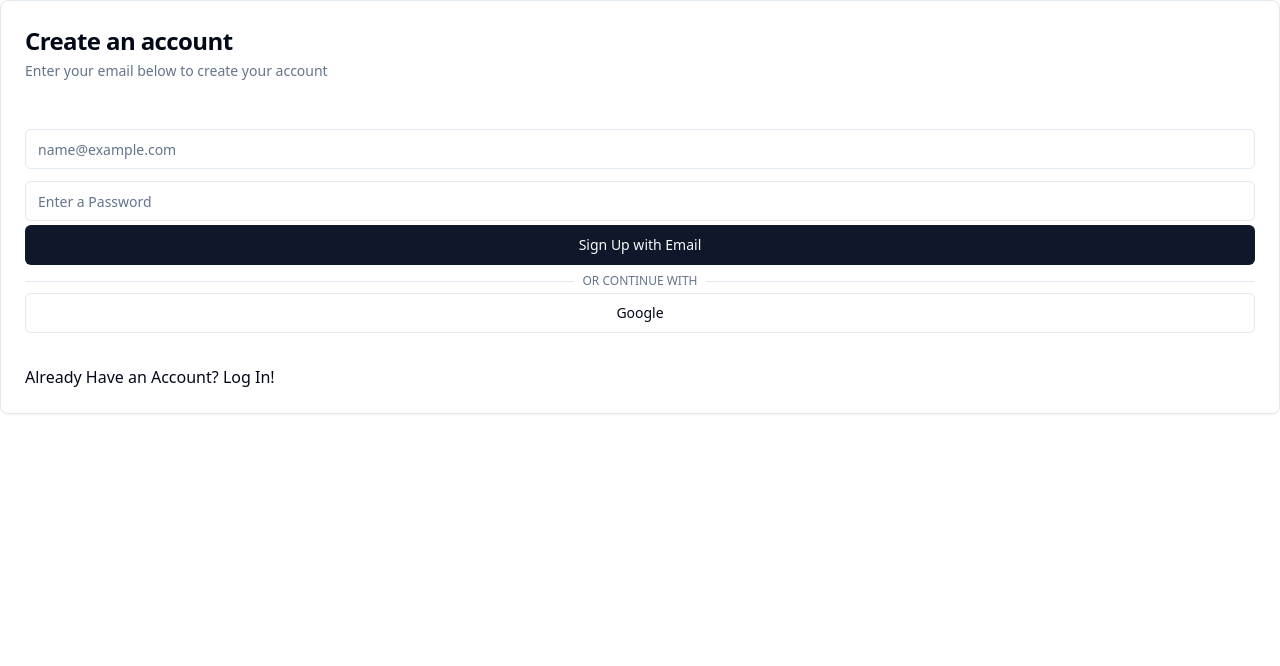
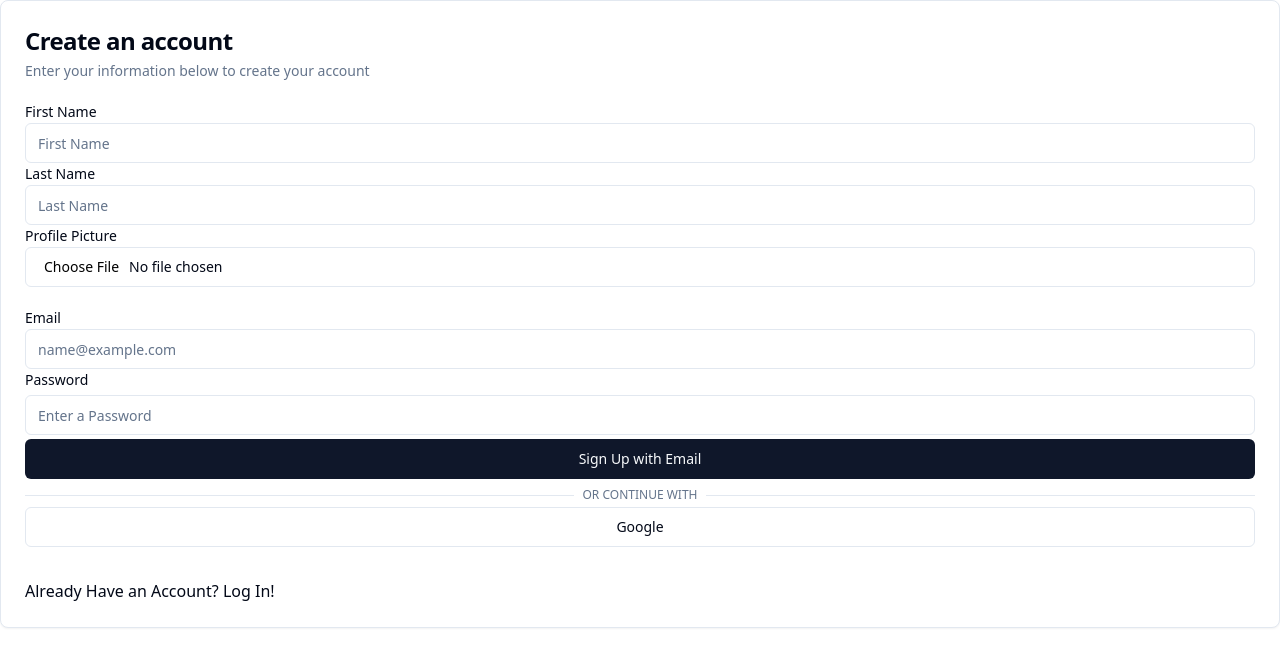
Before and after one commit to Yyassin/doodles, a React (Vite) app in the folder client/: page / in a window 1280 px wide. Both pictures are taken after a click on the button "Need an Account? Sign Up Here!". Shown: the top 666 px of the page. Built offline with nearby package versions, Linux system fonts and the light colour scheme; no server answers; what @radix-ui/themes would draw is missing.

Commit message:
DOO-45: form to input user info before sign up (#26)
* DOO-45: form to input user info before sign up

* added thumbnail, changes to test

```diff
--- a/client/src/components/lib/LogoutButton.tsx
+++ b/client/src/components/lib/LogoutButton.tsx
@@ -3,6 +3,11 @@ import { useAppStore } from '@/stores/AppStore';
 import { getAuth, signOut } from 'firebase/auth';
 import { firebaseApp } from '../../firebaseDB/firebase';
 import { Button } from '@/components/ui/button';
+
+/**
+ * It is the LogOut button component that allows users to log out
+ * @author Zakariyya Almalki
+ */
 
 function logOut() {
   return signOut(getAuth(firebaseApp));
@@ -16,7 +21,7 @@ export default function LogoutButton() {
     setError('');
     try {
       await logOut();
-      setMode('signin');
+      setMode('signin'); // if logout works, bring back to sign in page
     } catch (error: unknown) {
       setError((error as Error).message);
     }
--- a/client/src/views/SignUpPage.tsx
+++ b/client/src/views/SignUpPage.tsx
@@ -16,6 +16,7 @@ import {
   createUserWithEmailAndPassword,
   signInWithPopup,
   GoogleAuthProvider,
+  UserCredential,
 } from 'firebase/auth';
 import { firebaseApp } from '../firebaseDB/firebase';
 import { useAppStore } from '@/stores/AppStore';
@@ -26,20 +27,54 @@ import { useAppStore } from '@/stores/AppStore';
  * @author Zakariyya Almalki
  */
 
-// function that uses firebase sign up method, takes email and pass
-// function is here for ease of testing
-export function signup(email: string, password: string) {
-  return createUserWithEmailAndPassword(getAuth(firebaseApp), email, password);
+export function signup(
+  email: string,
+  password: string,
+  firstName: string,
+  lastName: string,
+  profilePicture: File | null,
+): Promise<UserCredential> {
+  return new Promise(async (resolve, reject) => {
+    const auth = getAuth(firebaseApp);
+    try {
+      const userCredential = await createUserWithEmailAndPassword(
+        auth,
+        email,
+        password,
+      );
+
+      const user = userCredential.user;
+
+      // send the data as a JSON payload:
+      const userData = {
+        email: user.email,
+        password,
+        firstName,
+        lastName,
+        profilePicture,
+        // handle uploading the profile picture to backend
+      };
+      // API call to backend something like axios.post('/api/signup', userData)
+
+      console.log(userData); // to be delete when api call for userdata to backend in written
+      console.log(userCredential);
+      resolve(userCredential);
+    } catch (error: unknown) {
+      reject(error as Error);
+    }
+  });
 }
 
 export default function SignUp() {
   const { setMode } = useAppStore(['setMode']);
   const emailRef = useRef<HTMLInputElement | null>(null);
   const passwordRef = useRef<HTMLInputElement | null>(null);
-  const [loading, setLoading] = useState(false); // State to disable sign up button
-  const [error, setError] = useState(''); // State for error message
+  const firstNameRef = useRef<HTMLInputElement | null>(null);
+  const lastNameRef = useRef<HTMLInputElement | null>(null);
+  const profilePictureRef = useRef<HTMLInputElement | null>(null);
+  const [loading, setLoading] = useState(false);
+  const [error, setError] = useState('');
 
-  // where we handle regular email/pass sign in
   const handleSignUp = async (e: React.MouseEvent<HTMLButtonElement>) => {
     e.preventDefault();
 
@@ -51,6 +86,11 @@ export default function SignUp() {
       await signup(
         emailRef.current?.value ?? '',
         passwordRef.current?.value ?? '',
+        firstNameRef.current?.value ?? '',
+        lastNameRef.current?.value ?? '',
+        profilePictureRef.current?.files
+          ? profilePictureRef.current?.files[0]
+          : null,
       );
       setMode('dashboard'); //bring user to dashboard page if sign in complete
     } catch (error: unknown) {
@@ -65,18 +105,47 @@ export default function SignUp() {
 
     try {
       await signInWithPopup(auth, provider);
+      const userData = {
+        firstname: auth.currentUser?.displayName,
+        avatar: auth.currentUser?.photoURL,
+      };
+      // await axois.post('/api/googleSignUp', userData);  when endpoints are ready, we use them to send info to backend/dB
+      console.log(userData); // to be delete when api call for userdata to backend in written
+
       setMode('dashboard'); //bring user to dashboard page if sign in complete
     } catch (error: unknown) {
       setError((error as Error).message);
     }
   };
 
+  //use filereader to show thumbnail of pic
+  const handleProfilePictureChange = (
+    e: React.ChangeEvent<HTMLInputElement>,
+  ) => {
+    const selectedFile = e.target.files?.[0];
+    if (selectedFile) {
+      // Read the selected file and display it as a thumbnail
+      const reader = new FileReader();
+      reader.onload = (event) => {
+        if (event.target) {
+          const thumbnail = event.target.result;
+          setProfilePictureThumbnail(thumbnail as string);
+        }
+      };
+      reader.readAsDataURL(selectedFile);
+    }
+  };
+
+  const [profilePictureThumbnail, setProfilePictureThumbnail] = useState<
+    string | null
+  >(null);
+
   return (
     <Card>
       <CardHeader className="space-y-1">
         <CardTitle className="text-2xl">Create an account</CardTitle>
         <CardDescription>
-          Enter your email below to create your account
+          Enter your information below to create your account
         </CardDescription>
         {error && ( // Conditional rendering of error message
           <div className="text-red-500 text-center mt-2">
@@ -87,8 +156,52 @@ export default function SignUp() {
         )}
       </CardHeader>
       <CardContent className="grid gap-1">
-        <div className="grid grid-cols-1 gap-6">
-          <Label htmlFor="email"></Label>
+        <div className="grid grid-cols-1 gap-1">
+          <Label htmlFor="firstName">First Name</Label>
+          <Input
+            ref={firstNameRef}
+            id="firstName"
+            type="text"
+            placeholder="First Name"
+            required
+          />
+        </div>
+        <div className="grid grid-cols-1 gap-1">
+          <Label htmlFor="lastName">Last Name</Label>
+          <Input
+            ref={lastNameRef}
+            id="lastName"
+            type="text"
+            placeholder="Last Name"
+            required
+          />
+        </div>
+        <div className="grid grid-cols-1 gap-1">
+          <Label htmlFor="profilePicture">Profile Picture</Label>
+          <Input
+            ref={profilePictureRef}
+            id="profilePicture"
+            type="file"
+            accept=".png, .jpg, .jpeg"
+            required
+            onChange={handleProfilePictureChange}
+          />
+        </div>
+        {profilePictureThumbnail && (
+          <div>
+            <Label>Profile Picture Thumbnail</Label>
+            <img
+              src={profilePictureThumbnail}
+              alt="Profile Thumbnail"
+              className="max-w-xs h-auto"
+            />
+          </div>
+        )}
+
+        <div className="h-4" />
+
+        <div className="grid grid-cols-1 gap-1">
+          <Label htmlFor="email">Email</Label>
           <Input
             ref={emailRef}
             id="email"
@@ -97,7 +210,7 @@ export default function SignUp() {
           />
         </div>
         <div className="grid gap-2">
-          <Label htmlFor="password"></Label>
+          <Label htmlFor="password">Password</Label>
           <Input
             id="password"
             type="password"
```
Also changed, not shown: 1 other file (tests, documents, lock files or other folders).
